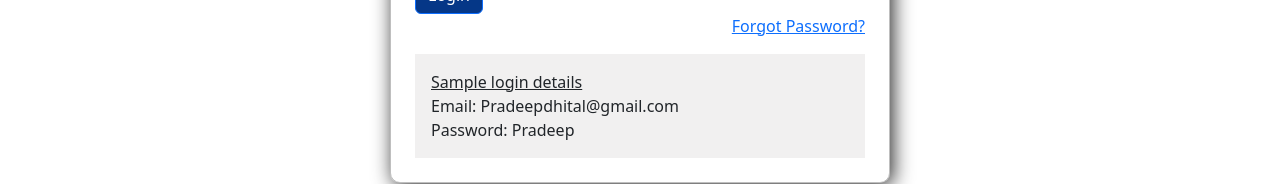
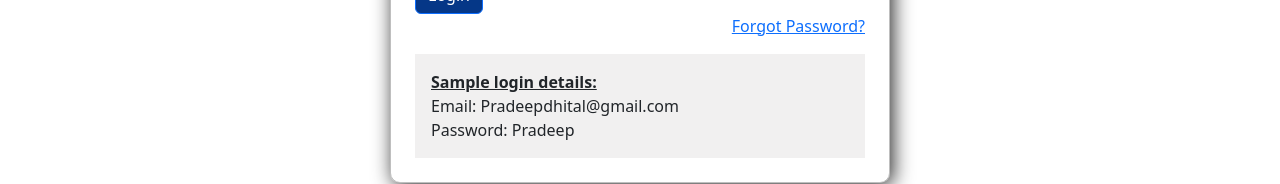
Before and after one commit to PK-ECOM-CMS/PK-ECOM-CMS, a React (Create React App) app: page / in a window 1280 px wide. Shown: the part 436-620 px from the top of the page. Built offline with nearby package versions, Linux system fonts and the light colour scheme; no server answers.

Commit message:
typing effect added on login page

```diff
--- a/src/App.css
+++ b/src/App.css
@@ -59,6 +59,8 @@
 }
 .heading {
   text-decoration: underline;
+  font-weight: bold;
+  min-height: 1.5rem;
 }
 .-util-hidden {
   display: none;
--- /dev/null
+++ b/src/components/typing-effect/TypingEffect.js
@@ -0,0 +1,36 @@
+import React, { useEffect, useState } from "react";
+
+export const TypingEffect = ({ text, charDelay, pauseDuration }) => {
+  const [displayText, setDisplayText] = useState("");
+  const [currentIndex, setCurrentIndex] = useState(0);
+  const [isTyping, setIsTyping] = useState(true);
+
+  useEffect(() => {
+    let typingInterval;
+
+    const typeText = () => {
+      if (currentIndex < text.length) {
+        setDisplayText((prevText) => prevText + text[currentIndex]);
+        setCurrentIndex((prevIndex) => prevIndex + 1);
+      } else {
+        clearInterval(typingInterval);
+        setIsTyping(false);
+        setTimeout(() => {
+          setDisplayText(""); // Reset displayText
+          setCurrentIndex(0); // Reset currentIndex
+          setIsTyping(true);
+        }, pauseDuration);
+      }
+    };
+
+    if (isTyping) {
+      typingInterval = setInterval(typeText, charDelay);
+    }
+
+    return () => {
+      clearInterval(typingInterval);
+    };
+  }, [text, charDelay, pauseDuration, currentIndex, isTyping]);
+
+  return <span>{displayText}</span>;
+};
--- a/src/pages/admin-login/LoginPage.js
+++ b/src/pages/admin-login/LoginPage.js
@@ -8,6 +8,7 @@ import { Header } from "../../components/header/Header";
 import { CustomInputField } from "../../components/customInputfields/CustomInputField";
 import { autoLogin, logInUserAction } from "./userAction";
 import { useLocation, useNavigate } from "react-router-dom";
+import { TypingEffect } from "../../components/typing-effect/TypingEffect";
 
 const LoginPage = () => {
   const dispatch = useDispatch();
@@ -65,7 +66,15 @@ const LoginPage = () => {
             <a href="/reset-password">Forgot Password?</a>
           </p>
           <div className="samplelogin">
-            <div className="heading">Sample login details</div>
+            <div className="heading">
+              <TypingEffect
+                text="Sample login details:"
+                charDelay={100} // Delay between characters in milliseconds
+                pauseDuration={1000} // Duration to pause after typing all characters in milliseconds
+                className="typingEffect"
+              />
+            </div>
+
             <div className="emai">Email: Pradeepdhital@gmail.com</div>
             <div className="password">Password: Pradeep</div>
           </div>
```
